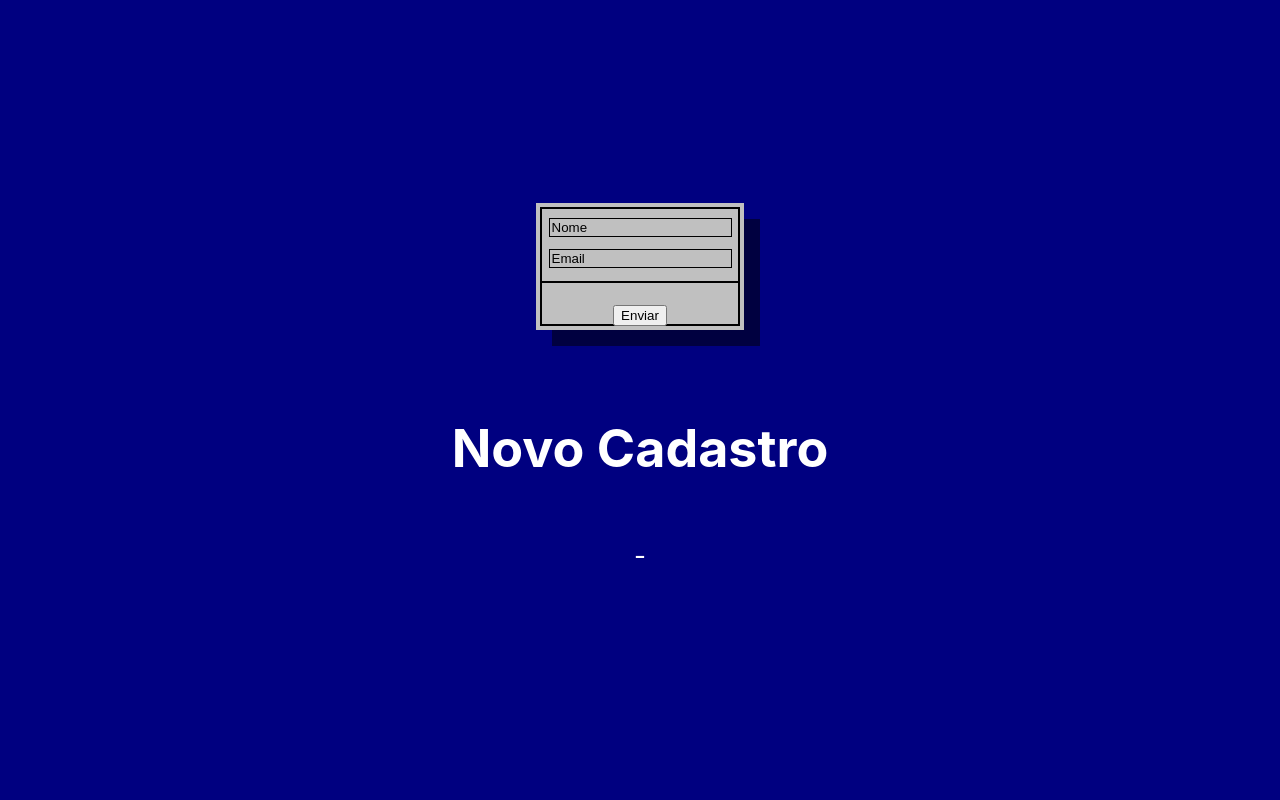
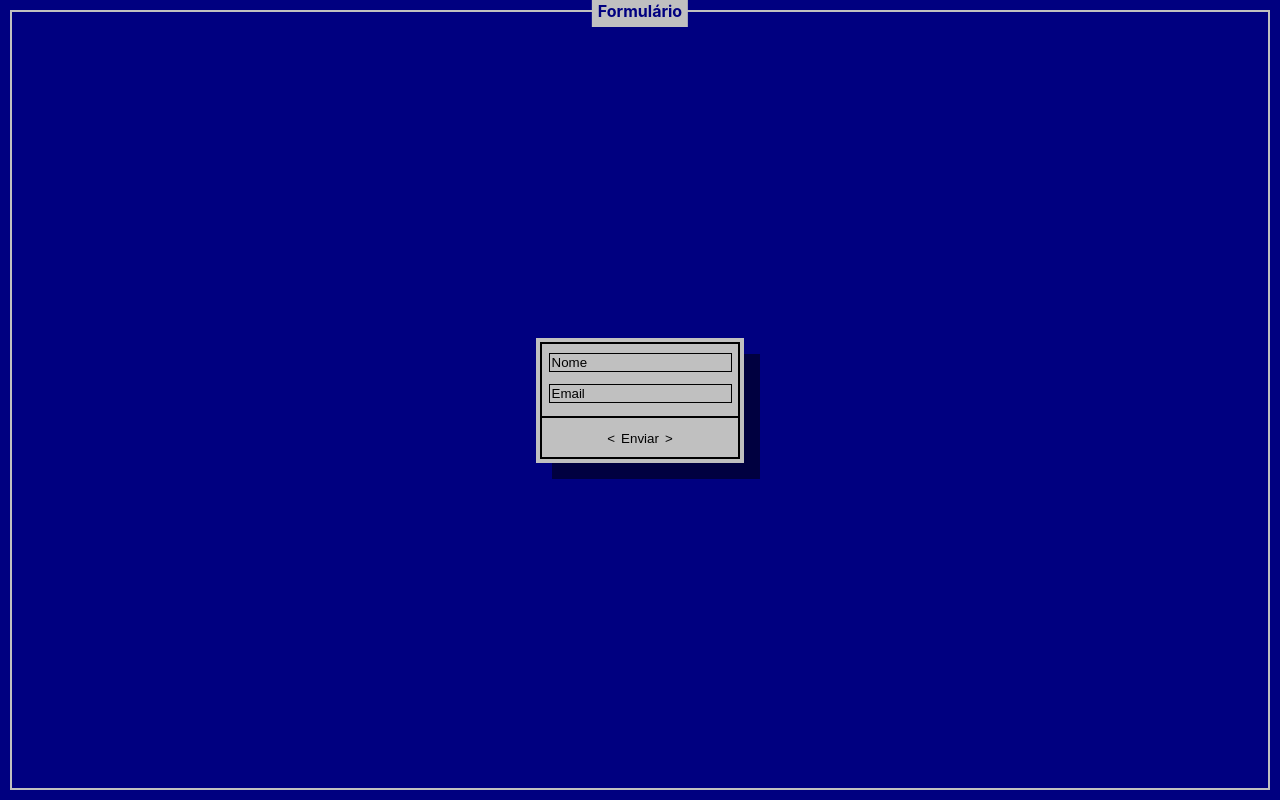
Before and after one commit to Kenzie-Academy-Brasil-Developers/react-atividade-s5-primeiro-contato-com-typescript-felipelarson, a React (Create React App) app in the folder formulario/: page / in a window 1280 px wide. Built offline with nearby package versions, Linux system fonts and the light colour scheme.

Commit message:
style: backgroup app e button

```diff
--- a/formulario/src/App.css
+++ b/formulario/src/App.css
@@ -10,7 +10,20 @@
   align-items: center;
   justify-content: center;
   font-size: calc(10px + 2vmin);
-  color: white;
+  color: #fff;
+
+  box-shadow: inset 0 0 0 10px #000080, inset 0 0 0 12px #c0c0c0;
+}
+
+.App-header > h1 {
+  background: #c0c0c0;
+  color: #000080;
+  font-size: 16px;
+  padding: 6px;
+  position: fixed;
+  top: 0;
+  left: 50%;
+  transform: translate(-50%, -50%);
 }
 
 /* #008080 */
--- a/formulario/src/App.tsx
+++ b/formulario/src/App.tsx
@@ -20,6 +20,7 @@ function App() {
   return (
     <div className="App">
       <header className="App-header">
+        <h1>Formulário</h1>
         <Card>
           <Input placeholder="Nome" onChange={(e) => setName(e.target.value)} />
           <Input placeholder="Email" onChange={(e) => setEmail(e.target.value)} />
@@ -27,7 +28,7 @@ function App() {
           <Button onClick={() => handleSubmit(name, email)}>Enviar</Button>
         </Card>
 
-        <ul>
+        {/* <ul>
           {list.map((person, idx) => (
             <li key={idx}>{person.name} - {person.email}</li>
           ))}
@@ -36,7 +37,7 @@ function App() {
         <h1>Novo Cadastro</h1>
             <p>
               {newPerson.name} - {newPerson.email}{" "}
-            </p>
+            </p> */}
       </header>
     </div>
   );
--- a/formulario/src/components/Button/index.tsx
+++ b/formulario/src/components/Button/index.tsx
@@ -8,7 +8,7 @@ interface ButtonProps extends ButtonHTMLAttributes<HTMLButtonElement> {
 export const Button = ({children, ...rest}: ButtonProps) => {
     return (
         <>
-            <button {...rest}>{children}</button>
+            <button className="button" {...rest}>{children}</button>
         </>
     )
 }
--- a/formulario/src/components/Button/styles.css
+++ b/formulario/src/components/Button/styles.css
@@ -0,0 +1,23 @@
+.button {
+  background: transparent;
+  border: none;
+  cursor: pointer;
+  display: flex;
+  margin-bottom: 12px;
+  justify-content: center;
+  width: 100%;
+}
+
+.button::before {
+  content: "<";
+  margin-right: 6px;
+}
+
+.button::after {
+  content: ">";
+  margin-left: 6px;
+}
+
+.button:hover + .button::before:hover {
+  color: #fff;
+}
```
